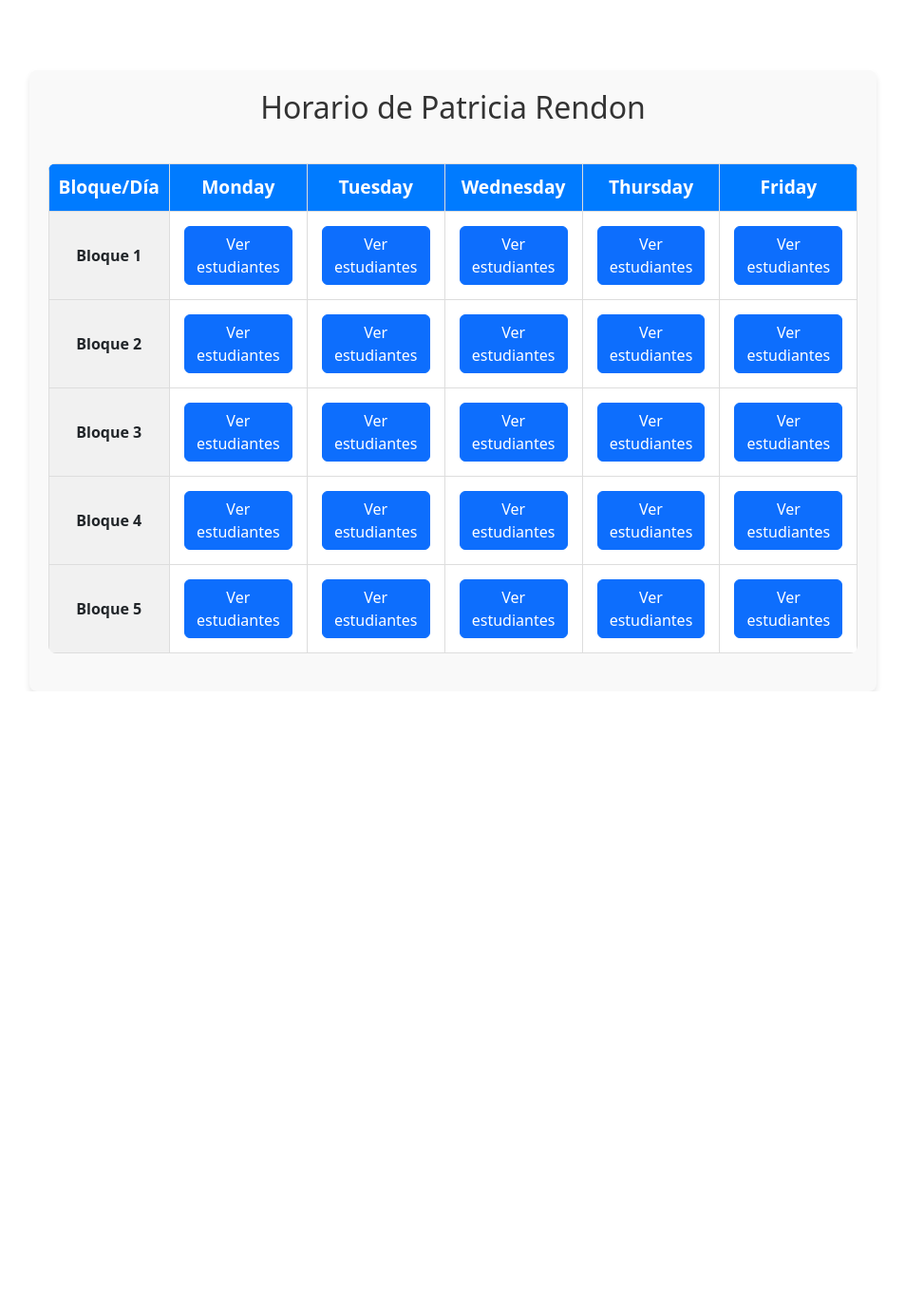
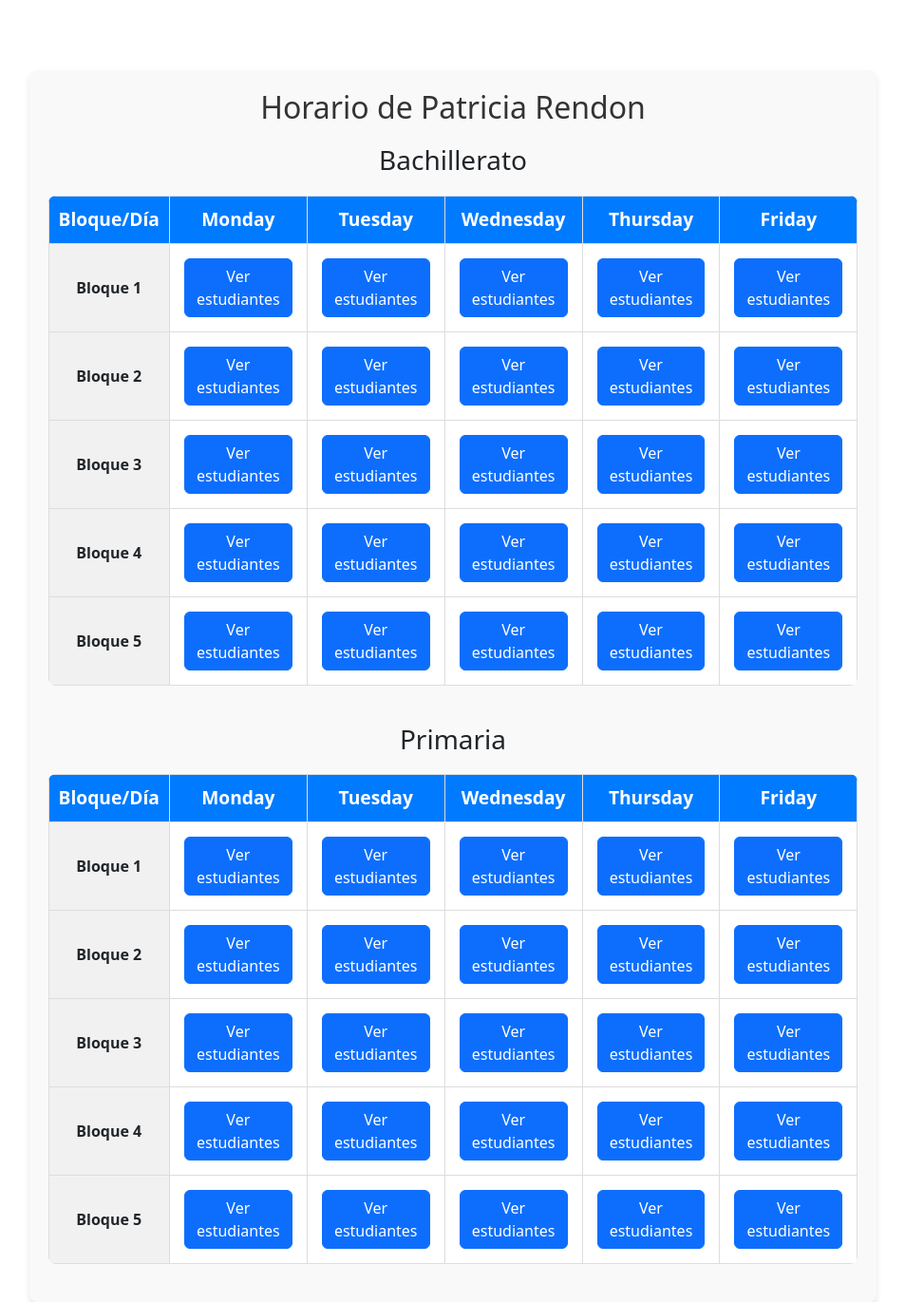
Before and after one commit to joseduquep/ColegioFontan, a Django app: page /tutors/5/schedule/ in a window 1280 px wide. Shown: the part 110-1481 px from the top of the page at 95% size, without its empty margins (163-1116 px from the left). Before the commit the page ends 838 px from the top, so only its background shows below. Run offline with Django 5.2, Linux system fonts and the light colour scheme; data comes from the database, SQL or seed files in the repository; both versions use the stored data as it was after the commit; parts of the project's set-up code (start-up, migrations or seed data) failed here and were passed over.

Commit message:
Horario de primaria en tutor colectivo agregado

```diff
--- a/schedules/templates/schedules/tutor_schedule.html
+++ b/schedules/templates/schedules/tutor_schedule.html
@@ -6,13 +6,9 @@
 
 <div class="schedule-container">
     <h2 class="schedule-title">Horario de {{ tutor.user.first_name}} {{ tutor.user.last_name}}</h2>
-    <h3 class="schedule-title"> {{workshop.name}} </h3>
-
-    <!-- Puedes agregar más información sobre el tutor si deseas -->
-    <!-- <h4 class="workshop-title">Especialidad: {{ tutor.specialty }}</h4> -->
-    <!-- Ajusta el campo anterior según la información disponible en tu modelo de Tutor -->
 
     <div class="table-wrapper">
+        <h3>Bachillerato</h3>
         <table class="schedule-table">
             <thead>
                 <tr>
@@ -43,5 +39,38 @@
             </tbody>
         </table>
     </div>
+
+    <div class="table-wrapper">
+        <h3>Primaria</h3>
+        <table class="schedule-table">
+            <thead>
+                <tr>
+                    <th>Bloque/Día</th>
+                    {% for day in days_of_week %}
+                        <th>{{ day }}</th>
+                    {% endfor %}
+                </tr>
+            </thead>
+            <tbody>
+                {% for row in primary_schedule_table %}
+                <tr>
+                    <td class="schedule-block">Bloque {{ row.0.block_number }}</td>
+                    {% for cell in row %}
+                    <td class="schedule-cell" data-block-number="{{ cell.block_number }}" data-day="{{ cell.day }}">
+                        {% if cell.block_number %}
+                            <a href="{% url 'student_in_block' tutor.tutor_id cell.day cell.block_number %}" class="btn btn-primary">
+                                Ver estudiantes
+                            </a>
+                        {% else %}
+                            <span>Sin bloque</span>
+                        {% endif %}
+                    </td>
+
+                    {% endfor %}
+                </tr>
+                {% endfor %}
+            </tbody>
+        </table>
+    </div>
 </div>
 {% endblock %}
--- a/tutors/views.py
+++ b/tutors/views.py
@@ -26,6 +26,7 @@ def show_tutors(request):
 
 def tutor_schedule(request, tutor_id):
     tutor = get_object_or_404(Tutor, tutor_id=tutor_id)
+
     schedule = {
         "Monday_Thursday": ["7:40-8:40", "9:10-10:20", "10:40-11:50", "12:30-1:30", "1:50-2:40"],
         "Friday": ["7:40-8:40", "9:10-10:20", "10:40-11:50", "12:20-1:20"],
@@ -51,11 +52,38 @@ def tutor_schedule(request, tutor_id):
             })
         tutor_schedule_table.append(row)
 
+    # Obtener los talleres del tutor
+    workshops = tutor.workshops.all()
+
+    # Filtrar los talleres por tipo
+    primary_workshops = workshops.filter(type='primary')
+
+    # Obtener los bloques de horario para primaria
+    primary_schedule = Block.objects.filter(workshop__in=primary_workshops)
+
+    # Generar la tabla de horario para primaria
+    primary_schedule_table = []
+    for block_number in num_blocks:
+        row = []
+        for day in days_of_week:
+            workshop_name = next(
+                (block.workshop.name for block in primary_schedule
+                 if block.block_number == block_number and block.day == day),
+                None
+            )
+            row.append({
+                "day": day,
+                "block_number": block_number,
+                "workshop": workshop_name,
+            })
+        primary_schedule_table.append(row)
+
     context = {
         "tutor": tutor,
         "tutor_schedule_table": tutor_schedule_table,
         "days_of_week": days_of_week,
         "num_blocks": num_blocks,
+        "primary_schedule_table": primary_schedule_table,
     }
 
     return render(request, "schedules/tutor_schedule.html", context)
```
Also changed, not shown: db.sqlite3.
